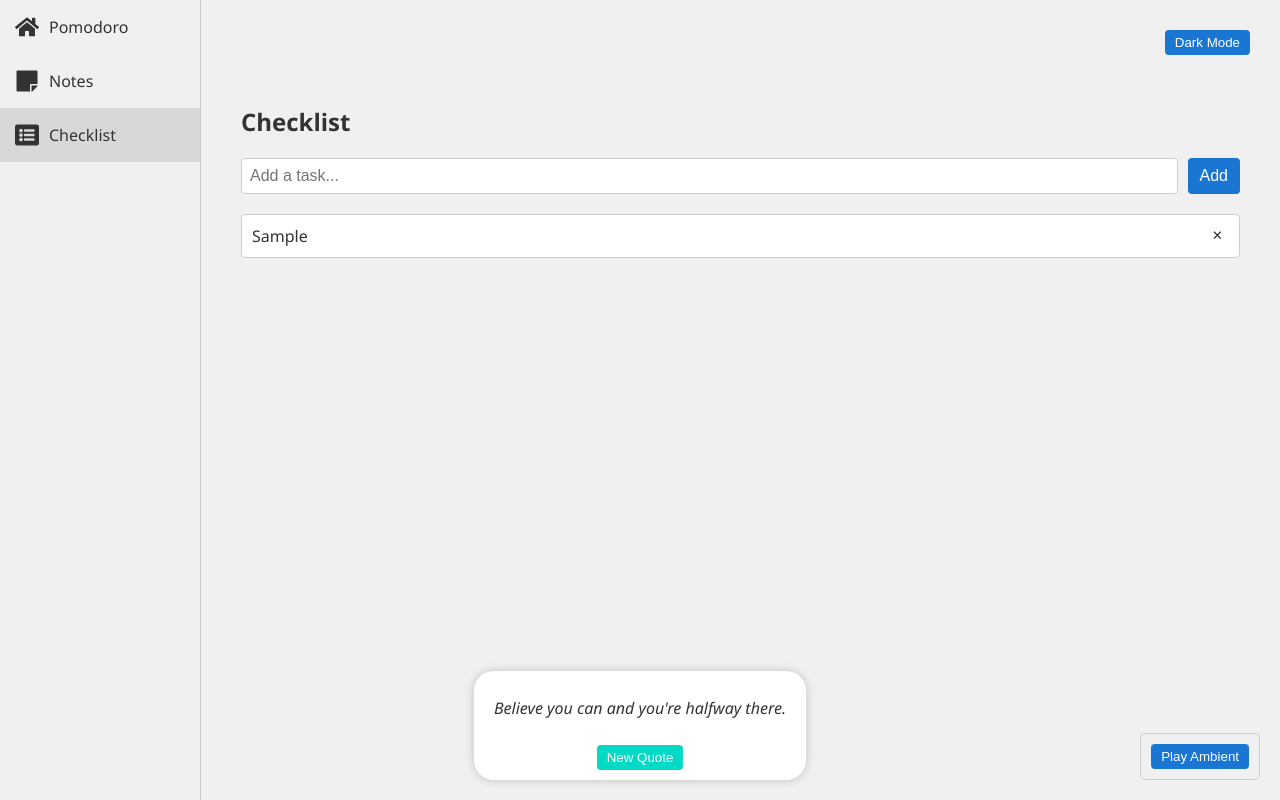
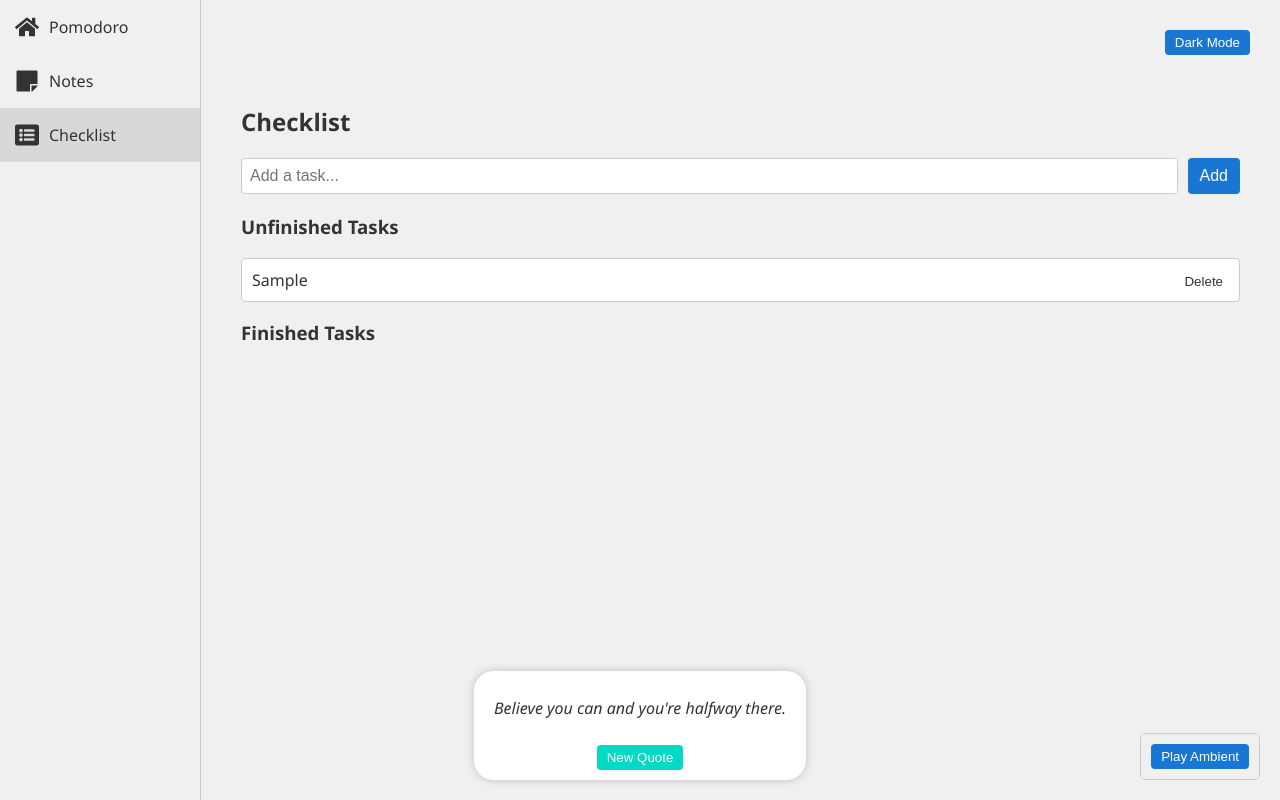
Before and after one commit to Ajithesh9/productivity-hub, a React (Create React App) app: page /checklist in a window 1280 px wide. Both pictures are taken after typing "Sample" into the empty fields and a click on the button "Add". Built offline with nearby package versions, Linux system fonts and the light colour scheme.

Commit message:
Update Checklist.js
Reconstruction Order Revaluated and working in best condition

```diff
--- a/src/components/Checklist/Checklist.js
+++ b/src/components/Checklist/Checklist.js
@@ -1,5 +1,6 @@
-import React, { useState } from "react";
-import { DragDropContext, Droppable, Draggable } from "react-beautiful-dnd";
+import React, { useState, useCallback } from "react";
+import { DragDropContext, Droppable, Draggable } from "@hello-pangea/dnd";
+import { v4 as uuidv4 } from "uuid";
 import "./Checklist.css";
 
 function Checklist() {
@@ -8,33 +9,68 @@ function Checklist() {
 
   const addTask = () => {
     if (input.trim()) {
-      setTasks([
-        ...tasks,
-        { id: Date.now().toString(), text: input, completed: false },
-      ]);
+      const newTask = {
+        id: uuidv4(),
+        text: input.slice(0, 80),
+        completed: false,
+      };
+      setTasks([...tasks, newTask]);
       setInput("");
     }
-  };
-
-  const toggleTask = (id) => {
-    setTasks(
-      tasks.map((task) =>
-        task.id === id ? { ...task, completed: !task.completed } : task
-      )
-    );
   };
 
   const deleteTask = (id) => {
     setTasks(tasks.filter((task) => task.id !== id));
   };
 
-  const handleOnDragEnd = (result) => {
-    if (!result.destination) return;
-    const newTasks = Array.from(tasks);
-    const [movedTask] = newTasks.splice(result.source.index, 1);
-    newTasks.splice(result.destination.index, 0, movedTask);
+  const onDragEnd = useCallback(
+    (result) => {
+      const { source, destination } = result;
+      if (!destination) return;
+
+      const sourceIndex = source.index;
+      const destIndex = destination.index;
+      const sourceDroppable = source.droppableId;
+      const destDroppable = destination.droppableId;
+
+      const newTasks = [...tasks];
+
+      if (sourceDroppable === destDroppable) {
+        // Reordering within the same column
+        const [movedTask] = newTasks.splice(sourceIndex, 1);
+        newTasks.splice(destIndex, 0, movedTask);
         setTasks(newTasks);
-  };
+      } else {
+        // Moving between columns: update completed status
+        const sourceArray =
+          sourceDroppable === "unfinished"
+            ? tasks.filter((t) => !t.completed)
+            : tasks.filter((t) => t.completed);
+
+        const destinationArray =
+          destDroppable === "unfinished"
+            ? tasks.filter((t) => !t.completed)
+            : tasks.filter((t) => t.completed);
+
+        const [movedTask] = sourceArray.splice(sourceIndex, 1);
+        movedTask.completed = destDroppable === "unfinished" ? false : true;
+
+        // Insert into destination array at correct index
+        const newDestinationArray = [
+          ...destinationArray.slice(0, destIndex),
+          movedTask,
+          ...destinationArray.slice(destIndex),
+        ];
+
+        // Reconstruct tasks array
+        setTasks([...newDestinationArray, ...sourceArray]);
+      }
+    },
+    [tasks]
+  );
+
+  const unfinishedTasks = tasks.filter((t) => !t.completed);
+  const finishedTasks = tasks.filter((t) => t.completed);
 
   return (
     <div className="checklist-page">
@@ -44,37 +80,47 @@ function Checklist() {
           type="text"
           placeholder="Add a task..."
           value={input}
+          maxLength={80}
           onChange={(e) => setInput(e.target.value)}
+          className="add-task-input"
         />
-        <button onClick={addTask}>Add</button>
+        <button onClick={addTask} className="add-task-btn">
+          Add
+        </button>
       </div>
-      <DragDropContext onDragEnd={handleOnDragEnd}>
-        <Droppable droppableId="tasks">
+      <DragDropContext onDragEnd={onDragEnd}>
+        <div className="columns">
+          <div className="column">
+            <h3>Unfinished Tasks</h3>
+            <Droppable droppableId="unfinished">
               {(provided) => (
                 <ul
                   className="tasks-list"
+                  ref={provided.innerRef}
                   {...provided.droppableProps}
-              ref={provided.innerRef}
                 >
-              {tasks.length === 0 && <li className="empty">No tasks added.</li>}
-              {tasks.map((task, index) => (
-                <Draggable key={task.id} draggableId={task.id} index={index}>
+                  {unfinishedTasks.map((task, index) => (
+                    <Draggable
+                      key={task.id}
+                      draggableId={task.id}
+                      index={index}
+                    >
                       {(provided) => (
                         <li
                           ref={provided.innerRef}
                           {...provided.draggableProps}
                           {...provided.dragHandleProps}
-                      className={task.completed ? "completed" : ""}
+                          className="task-item"
                         >
-                      <span onClick={() => toggleTask(task.id)}>
-                        {task.text}
-                      </span>
+                          <span className="task-text">{task.text}</span>
+                          <div className="task-actions">
                             <button
                               onClick={() => deleteTask(task.id)}
-                        className="delete-btn"
+                              className="btn delete-btn"
                             >
-                        ✕
+                              Delete
                             </button>
+                          </div>
                         </li>
                       )}
                     </Draggable>
@@ -83,6 +129,48 @@ function Checklist() {
                 </ul>
               )}
             </Droppable>
+          </div>
+          <div className="column">
+            <h3>Finished Tasks</h3>
+            <Droppable droppableId="finished">
+              {(provided) => (
+                <ul
+                  className="tasks-list"
+                  ref={provided.innerRef}
+                  {...provided.droppableProps}
+                >
+                  {finishedTasks.map((task, index) => (
+                    <Draggable
+                      key={task.id}
+                      draggableId={task.id}
+                      index={index}
+                    >
+                      {(provided) => (
+                        <li
+                          ref={provided.innerRef}
+                          {...provided.draggableProps}
+                          {...provided.dragHandleProps}
+                          className="task-item"
+                        >
+                          <span className="task-text">{task.text}</span>
+                          <div className="task-actions">
+                            <button
+                              onClick={() => deleteTask(task.id)}
+                              className="btn delete-btn"
+                            >
+                              Delete
+                            </button>
+                          </div>
+                        </li>
+                      )}
+                    </Draggable>
+                  ))}
+                  {provided.placeholder}
+                </ul>
+              )}
+            </Droppable>
+          </div>
+        </div>
       </DragDropContext>
     </div>
   );
```
Lines whose indentation alone changed are shown as unchanged.
